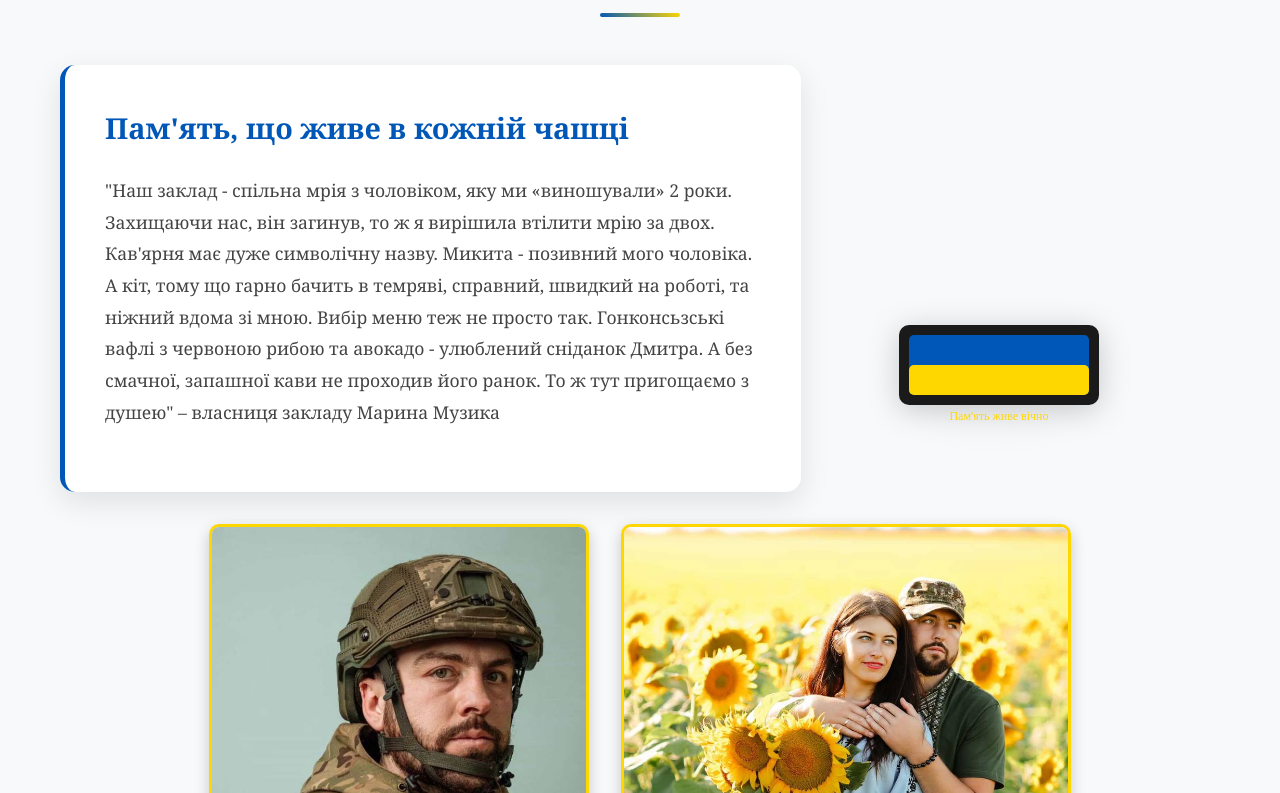
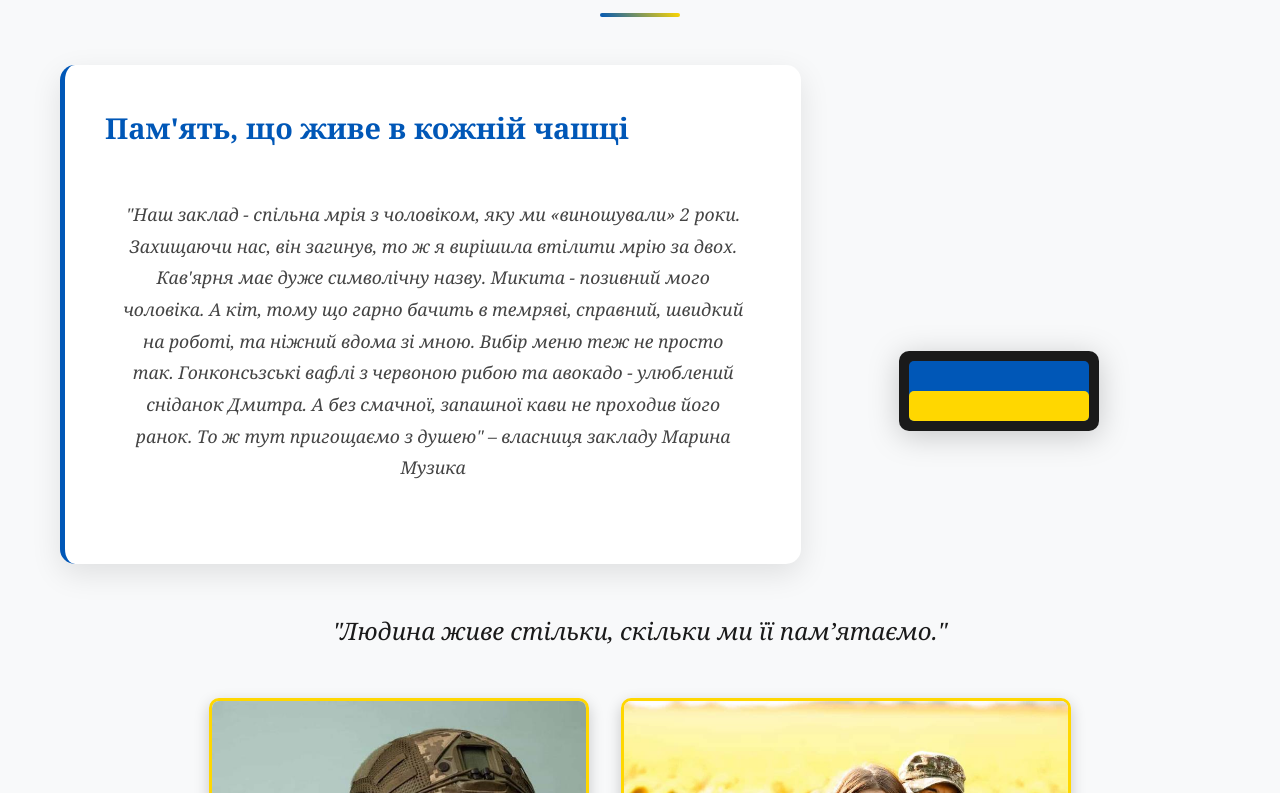
Before and after one commit to Flacelol/kit_mykyta, a plain HTML site: page index.html in a window 1280 px wide. Shown: the part 1027-1820 px from the top of the page. Drawn offline with Linux system fonts and the light colour scheme.

Commit message:
поменял текст

```diff
--- a/css/style.css
+++ b/css/style.css
@@ -10,6 +10,18 @@ body {
     line-height: 1.6;
     color: #1a1a1a;
     background-color: #fafafa;
+}
+
+/* Quote paragraph styling */
+p {
+    font-size: 1.5rem;
+    text-align: center;
+    margin: 2rem auto;
+    font-style: italic;
+    color: #1a1a1a;
+    font-weight: 500;
+    max-width: 800px;
+    padding: 1rem;
 }
 
 .container {
--- a/index.html
+++ b/index.html
@@ -74,17 +74,15 @@
                 </div>
                 <div class="about-image">
                     <div class="memorial-illustration">
-                        <svg viewBox="0 0 300 300" class="memorial-svg">
+                        <svg viewBox="0 0 300 320" class="memorial-svg">
                             <rect x="50" y="200" width="200" height="80" fill="#1a1a1a" rx="10"/>
                             <rect x="60" y="210" width="180" height="60" fill="#0057b7" rx="5"/>
                             <rect x="60" y="240" width="180" height="30" fill="#ffd700" rx="5"/>
-
-
-                            <text x="150" y="295" text-anchor="middle" fill="#ffd700" font-size="12" font-family="serif">Пам'ять живе вічно</text>
                         </svg>
                     </div>
                 </div>
             </div>
+            <p>"Людина живе стільки, скільки ми її памʼятаємо."</p>
             <div class="memory-images">
                 <img src="images/mykyta1.jpg" alt="Спогади про Миколу" class="memory-photo mykyta1-photo">
                 <img src="images/mykyta2.jpg" alt="Кав'ярня Кіт Микита" class="memory-photo mykyta2-photo">
```
